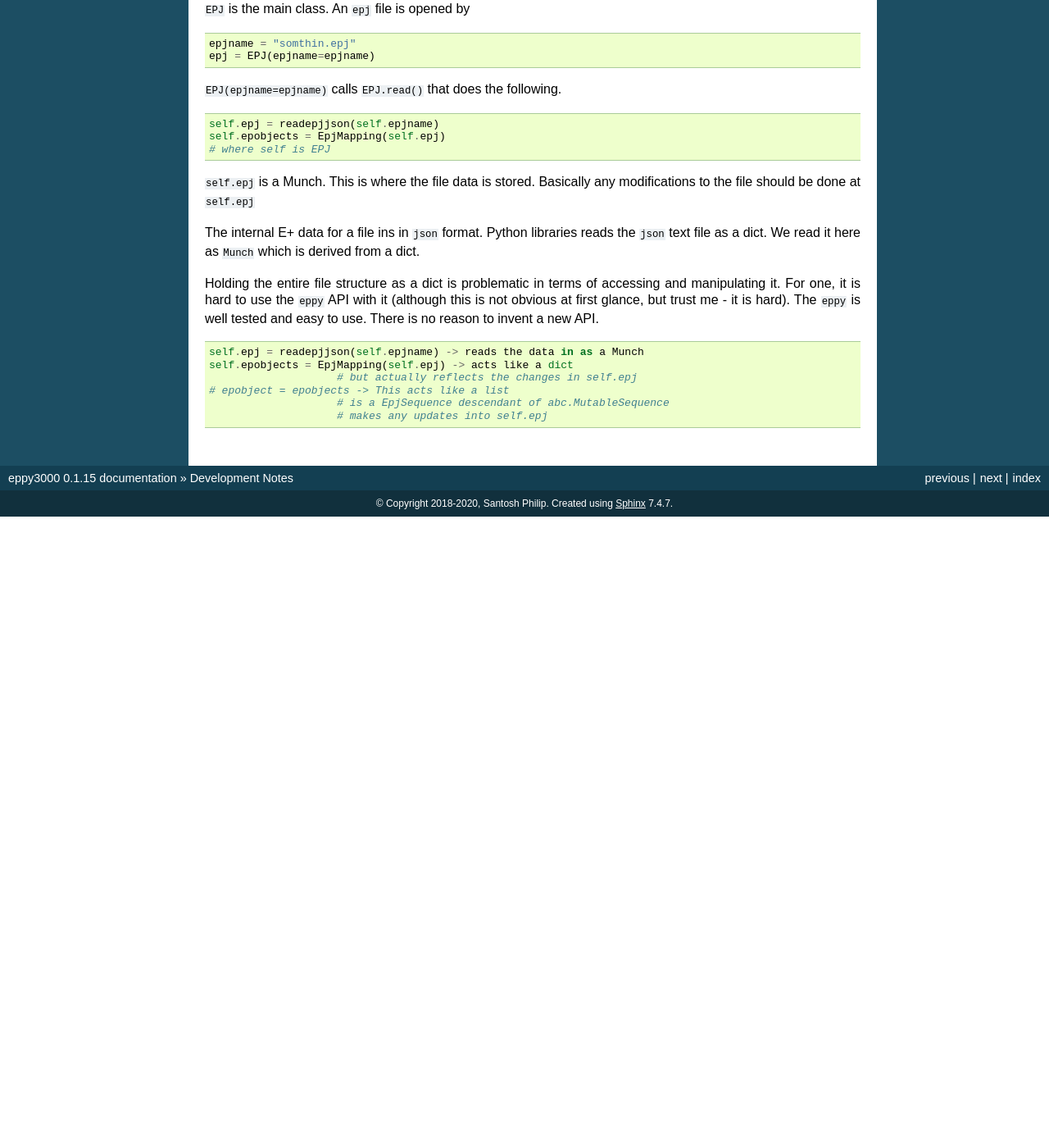
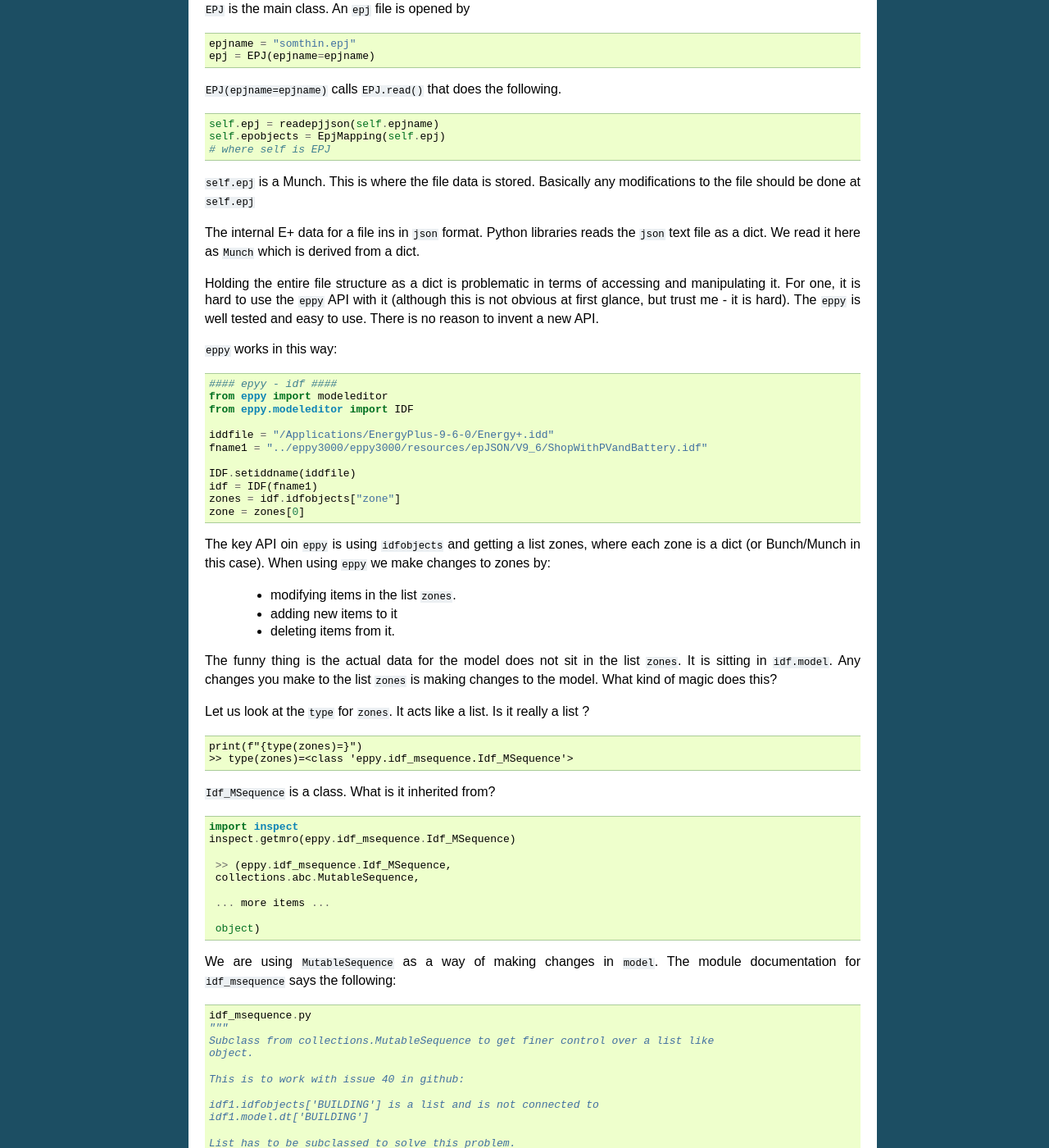
Before and after one commit to pyenergyplus/eppy3000, a Sphinx documentation site: the page built from docs/developmentnotes.rst, in a window 1280 px wide and 1400 px high, scrolled down 1635 px. Shown: the whole window at 82% size. Built offline with Sphinx 7.4.7, drawn with Linux system fonts in a browser that asks for light colours; before the commit the page ends 2265 px from its top, so only the background shows below that; some of the changed text lies outside the part shown.

Commit message:
working on issue #106
    modified:   docs/developmentnotes.rst

```diff
--- a/docs/developmentnotes.rst
+++ b/docs/developmentnotes.rst
@@ -67,11 +67,107 @@ The internal E+ data for a file ins in ``json`` format. Python libraries reads t
 
 Holding the entire file structure as a dict is problematic in terms of accessing and manipulating it. For one, it is hard to use the ``eppy`` API with it (although this is not obvious at first glance, but trust me - it is hard). The ``eppy`` is well tested and easy to use. There is no reason to invent a new API.
 
+``eppy`` works in this way::
+
+    #### epyy - idf ####
+    from eppy import modeleditor
+    from eppy.modeleditor import IDF
+
+    iddfile = "/Applications/EnergyPlus-9-6-0/Energy+.idd"
+    fname1 = "../eppy3000/eppy3000/resources/epJSON/V9_6/ShopWithPVandBattery.idf"
+
+    IDF.setiddname(iddfile)
+    idf = IDF(fname1)
+    zones = idf.idfobjects["zone"]
+    zone = zones[0]
+
+The key API oin ``eppy`` is using ``idfobjects`` and getting a list zones, where each zone is a dict (or Bunch/Munch in this case). When using ``eppy`` we make changes to zones by:
+
+    - modifying items in the list ``zones``.
+    - adding new items to it
+    - deleting items from it.
+
+The funny thing is the actual data for the model does not sit in the list ``zones``. It is sitting in ``idf.model``. Any changes you make to the list ``zones`` is making changes to the model. What kind of magic does this?
+
+Let us look at the ``type`` for ``zones``. It acts like a list. Is it really a list ?
+
 ::
 
-    self.epj = readepjjson(self.epjname) -> reads the data in as a Munch
-    self.epobjects = EpjMapping(self.epj) -> acts like a dict
-                        # but actually reflects the changes in self.epj
-    # epobject = epobjects -> This acts like a list
-                        # is a EpjSequence descendant of abc.MutableSequence
-                        # makes any updates into self.epj
+    print(f"{type(zones)=}")
+    >> type(zones)=<class 'eppy.idf_msequence.Idf_MSequence'>
+
+``Idf_MSequence`` is a class. What is it inherited from?
+
+::
+
+    import inspect
+    inspect.getmro(eppy.idf_msequence.Idf_MSequence)
+
+     >> (eppy.idf_msequence.Idf_MSequence,
+     collections.abc.MutableSequence,
+
+     ... more items ...
+
+     object)
+
+We are using ``MutableSequence`` as a way of making changes in ``model``. The module documentation for ``idf_msequence`` says the following::
+
+    idf_msequence.py
+    """
+    Subclass from collections.MutableSequence to get finer control over a list like
+    object.
+
+    This is to work with issue 40 in github:
+
+    idf1.idfobjects['BUILDING'] is a list and is not connected to
+    idf1.model.dt['BUILDING']
+
+    List has to be subclassed to solve this problem.
+
+    # Alex Martelli describes how to use collections.MutableSequence in
+    # <http://stackoverflow.com/questions/3487434/overriding-append-method-after-inheriting-from-a-python-list>
+
+    """
+
+    <snip>
+
+    class Idf_MSequence(collections.abc.MutableSequence):
+        """Used to keep IDF.idfobjects in sync with IDF.model.dt."""
+
+    <snip>
+
+We need to use a similar strategy in eppy300
+
+::
+
+    print(f"{type(idf)=}")
+    >> type(idf)=<class 'eppy.modeleditor.IDF'>
+
+    print(f"{type(zone)=}")
+    ype(zone)=<class 'eppy.bunch_subclass.EpBunch'>
+
+
+
+
+``eppy3000`` has a similar API::
+
+    #### eppy3000 - epj ####
+    epj = EPJ(epjname)
+    zones = epj.epobjects['Zone']
+    zone = zones[0]
+    print(zone.eppyname
+    >> First Zone
+    print(zone.eppykey)
+    >> Zone
+
+Let us look at the ``type`` of the variables and understand how it works::
+
+    print(f"{type(epj)=}")
+    >> type(epj)=<class 'eppy3000.modelmaker.EPJ'>
+
+OK. that makes sense. Let us look at ``zones`` and ``zone``::
+
+    print(f"{type(zones)=}")
+    >> type(zones)=<class 'eppy3000.epj_mmapping.EpjSequence'>
+
+What is ``eppy3000.epj_mmapping.EpjSequence`` and why doe we need it
```
